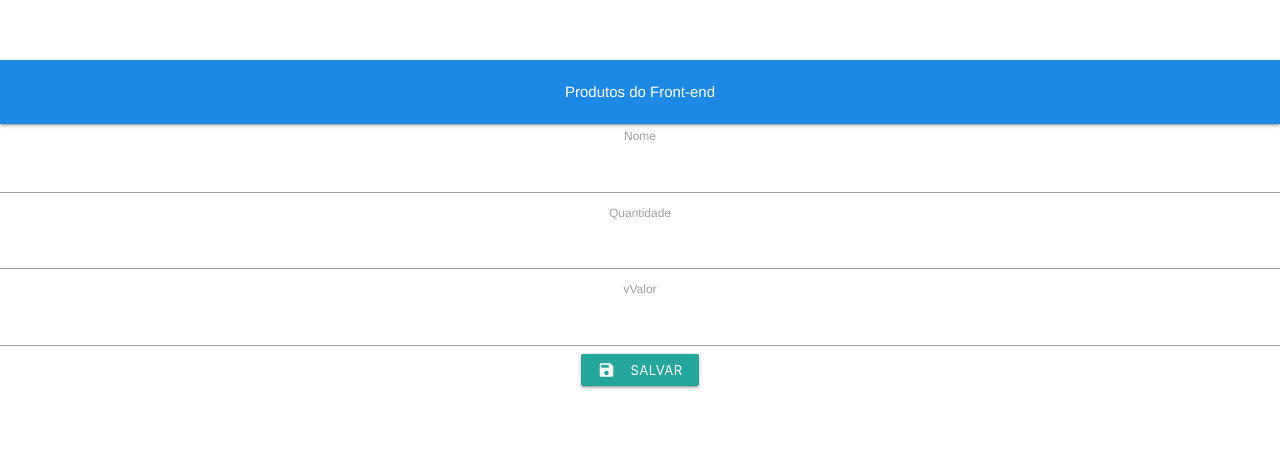
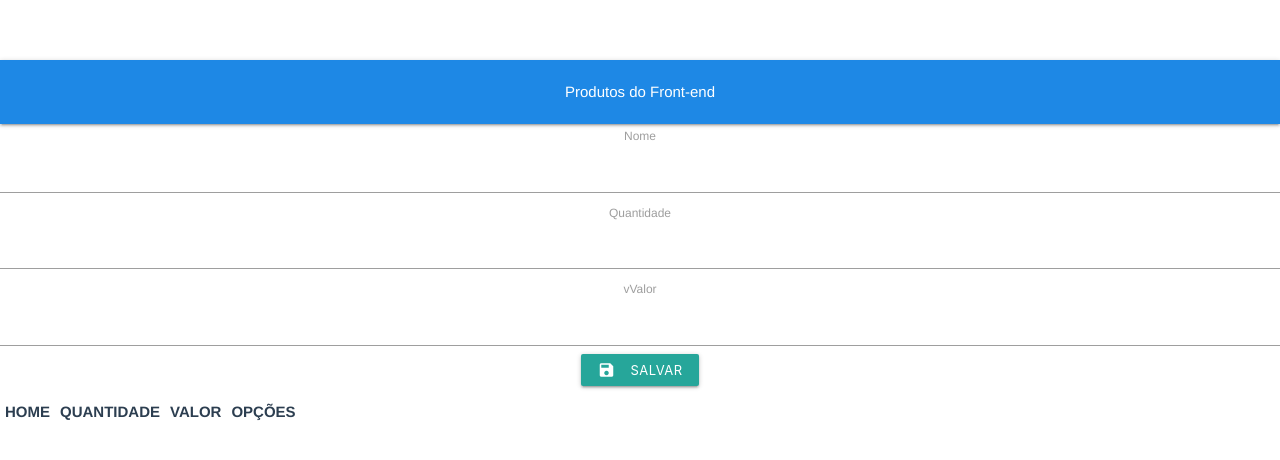
Before and after one commit to Edivansanto5/ConsumindoApi-axios, a Vue app in the folder Consumindo-API-axios/consumindo-api-axios/: page / in a window 1280 px wide. Shown: the top 460 px of the page. Built offline with nearby package versions, Linux system fonts and the light colour scheme.

Commit message:
criando a tabela com os valores

```diff
--- a/Consumindo-API-axios/consumindo-api-axios/src/components/FornCadastro.vue
+++ b/Consumindo-API-axios/consumindo-api-axios/src/components/FornCadastro.vue
@@ -18,13 +18,14 @@
                  <button class="< waves-effect waves-light btn-small">Salvar <i class="material-icons left">save</i></button> <!--<i class="material-icons left">save</i> vai add icone de salvar -->
             </form>
 
-            <!--fazendo uma tabela de uma coluna e 4 linha-->
+            <!--fazendo uma tabela 1 linha e 4 colunas -->
+            <!--<tr> quantidade de linha e <th> quantidade de colunas-->
             <thead>
                 <tr>
-                    <th></th>
-                    <th></th>
-                    <th></th>
-                    <th></th>
+                    <th>HOME</th>
+                    <th>QUANTIDADE</th>
+                    <th>VALOR</th>
+                    <th>OPÇÕES</th>
                 </tr>
             </thead>
         </div>
```
